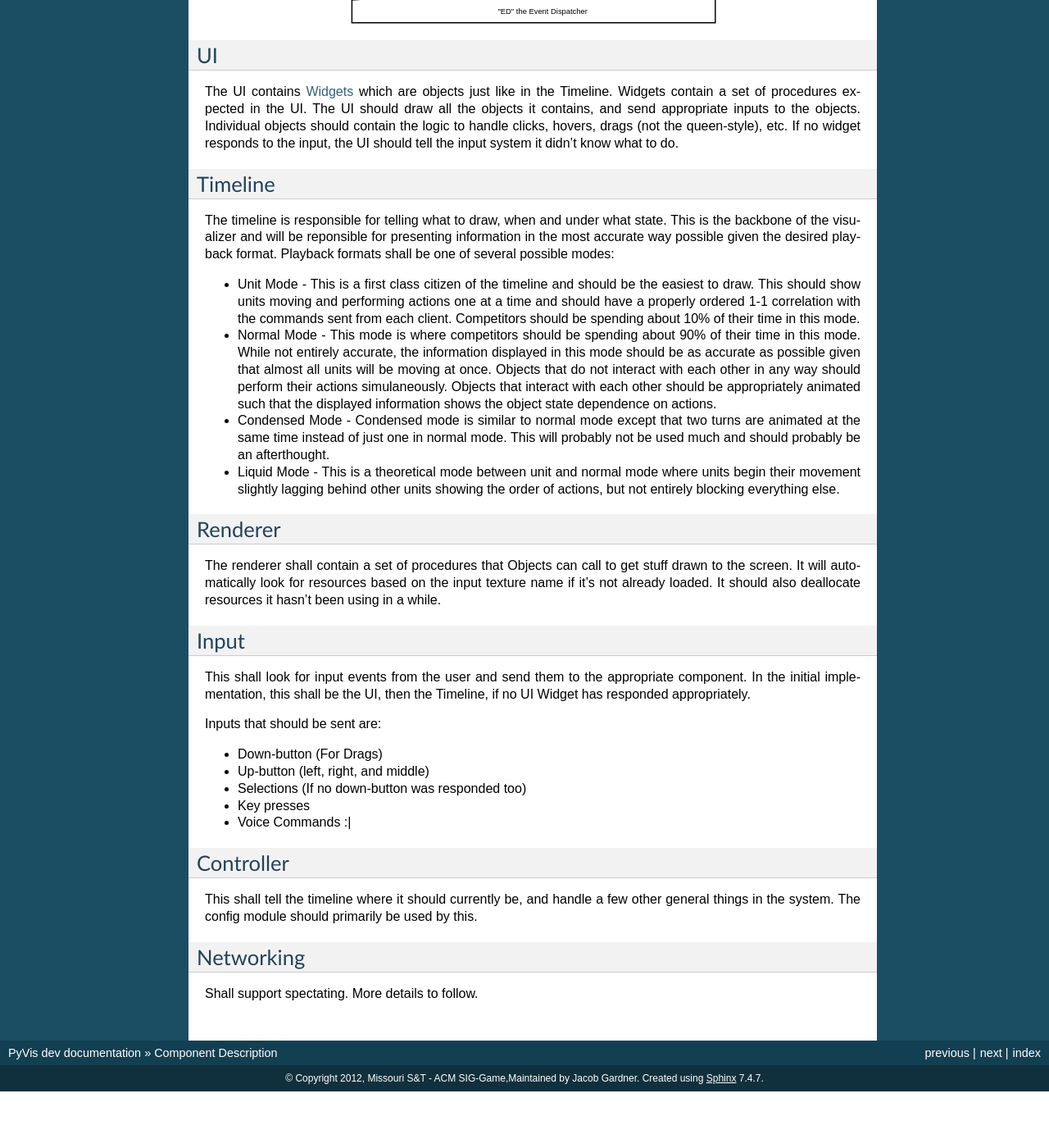
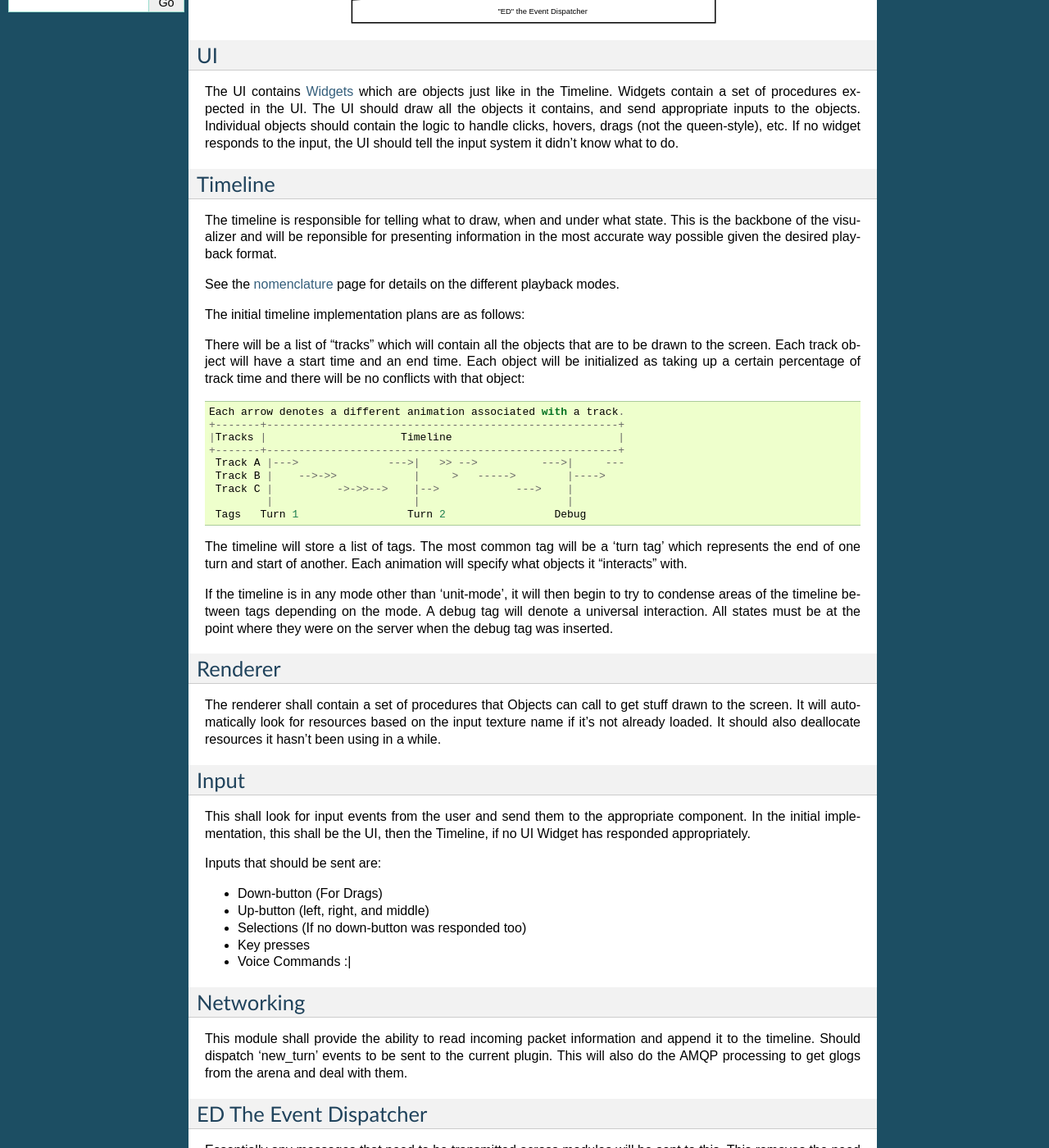
Before and after one commit to siggame/PyVis, a Sphinx documentation site: the page built from docs/design/component_description.rst, in a window 1280 px wide and 1400 px high, scrolled down 454 px. Shown: the whole window at 82% size. Built offline with Sphinx 7.4.7, drawn with Linux system fonts in a browser that asks for light colours; before the commit the page ends 1785 px from its top, so only the background shows below that; some of the changed text lies outside the part shown.

Commit message:
Documentation updates
- Added config module
- Clarified/cleaned timeline module
- Updated nomenclature document
- Added requirements instructions to requirements.txt
- Updated README to mention requirements.

```diff
--- a/docs/design/component_description.rst
+++ b/docs/design/component_description.rst
@@ -1,5 +1,5 @@
-Component Description
-=====================
+Visualizer Architecture Overview
+================================
 
 This document shall serve as a high-level overview of what each component of
 the visualizer architecture shall be responsible for.
@@ -14,15 +14,27 @@
 
 Timeline
 --------
-The timeline is responsible for telling what to draw, when and under what state. This is the backbone of the visualizer and will be reponsible for presenting information in the most accurate way possible given the desired playback format. Playback formats shall be one of several possible modes:
+The timeline is responsible for telling what to draw, when and under what state. This is the backbone of the visualizer and will be reponsible for presenting information in the most accurate way possible given the desired playback format.
 
-* Unit Mode - This is a first class citizen of the timeline and should be the easiest to draw.  This should show units moving and performing actions one at a time and should have a properly ordered 1-1 correlation with the commands sent from each client.  Competitors should be spending about 10% of their time in this mode.
+See the :doc:`nomenclature </design/nomenclature>` page for details on the different playback modes.
 
-* Normal Mode - This mode is where competitors should be spending about 90% of their time in this mode.  While not entirely accurate, the information displayed in this mode should be as accurate as possible given that almost all units will be moving at once.  Objects that do not interact with each other in any way should perform their actions simulaneously.  Objects that interact with each other should be appropriately animated such that the displayed information shows the object state dependence on actions.
+The initial timeline implementation plans are as follows:
 
-* Condensed Mode - Condensed mode is similar to normal mode except that two turns are animated at the same time instead of just one in normal mode.  This will probably not be used much and should probably be an afterthought.
+There will be a list of "tracks" which will contain all the objects that are to be drawn to the screen.  Each track object will have a start time and an end time.  Each object will be initialized as taking up a certain percentage of track time and there will be no conflicts with that object::
 
-* Liquid Mode - This is a theoretical mode between unit and normal mode where units begin their movement slightly lagging behind other units showing the order of actions, but not entirely blocking everything else.
+    Each arrow denotes a different animation associated with a track.
+    +-------+-------------------------------------------------------+
+    |Tracks |                     Timeline                          |
+    +-------+-------------------------------------------------------+
+     Track A |--->              --->|   >> -->          --->|     ---
+     Track B |    -->->>            |     >   ----->        |---->
+     Track C |          ->->>-->    |-->            --->    |
+             |                      |                       |
+     Tags   Turn 1                 Turn 2                 Debug
+
+The timeline will store a list of tags.  The most common tag will be a 'turn tag' which represents the end of one turn and start of another.  Each animation will specify what objects it "interacts" with.
+
+If the timeline is in any mode other than 'unit-mode', it will then begin to try to condense areas of the timeline between tags depending on the mode.  A debug tag will denote a universal interaction.  All states must be at the point where they were on the server when the debug tag was inserted.
 
 Renderer
 --------
@@ -44,10 +56,18 @@
 
 * Voice Commands :|
 
-Controller
-----------
-This shall tell the timeline where it should currently be, and handle a few other general things in the system.  The config module should primarily be used by this.
-
 Networking
 ----------
-Shall support spectating.  More details to follow.
+This module shall provide the ability to read incoming packet information and append it to the timeline.  Should dispatch 'new_turn' events to be sent to the current plugin.  This will also do the AMQP processing to get glogs from the arena and deal with them.
+
+ED The Event Dispatcher
+-----------------------
+Essentially any messages that need to be transmitted across modules will be sent to this.  This removes the need for circular dependencies in some cases.  Loading a gamelog, for example, can happen at the UI level (file->open), command line (python main.py glog_name.glog), or from the arena (beanstalk consuming).  Any of these can dispatch a "load_glog" event while one callback will consume those messages and deal with them.
+
+Game Loader
+-----------
+This module is responsible for decompressing glogs, acquiring their plugin, and dispatching the decompressed data along with the plugin to be consumed by the application.
+
+Config Module
+-------------
+This module will provide a globally accessible place for updating and setting configuration for the visualizer.  It will optionally trigger events on setting changes.
--- a/requirements.txt
+++ b/requirements.txt
@@ -2,3 +2,4 @@
 nose
 mock
 coverage
+pika
```
Also changed, not shown: README.md (+4 -0 lines), docs/design/nomenclature.rst (+11 -0 lines).
